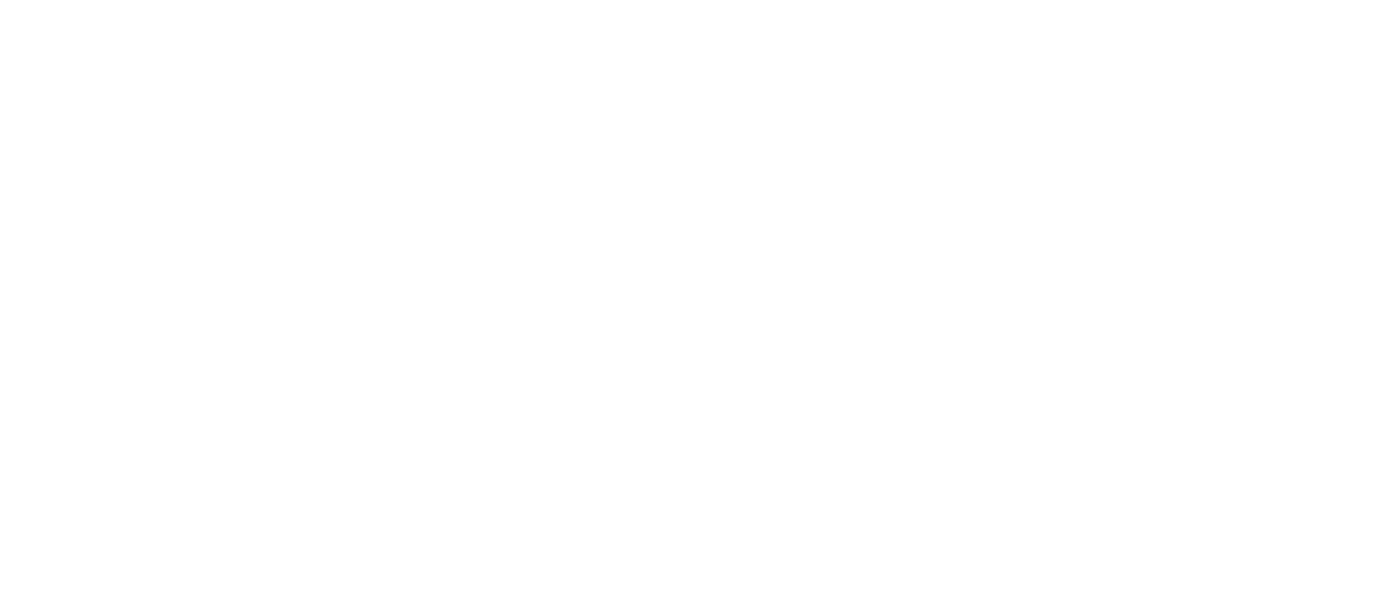
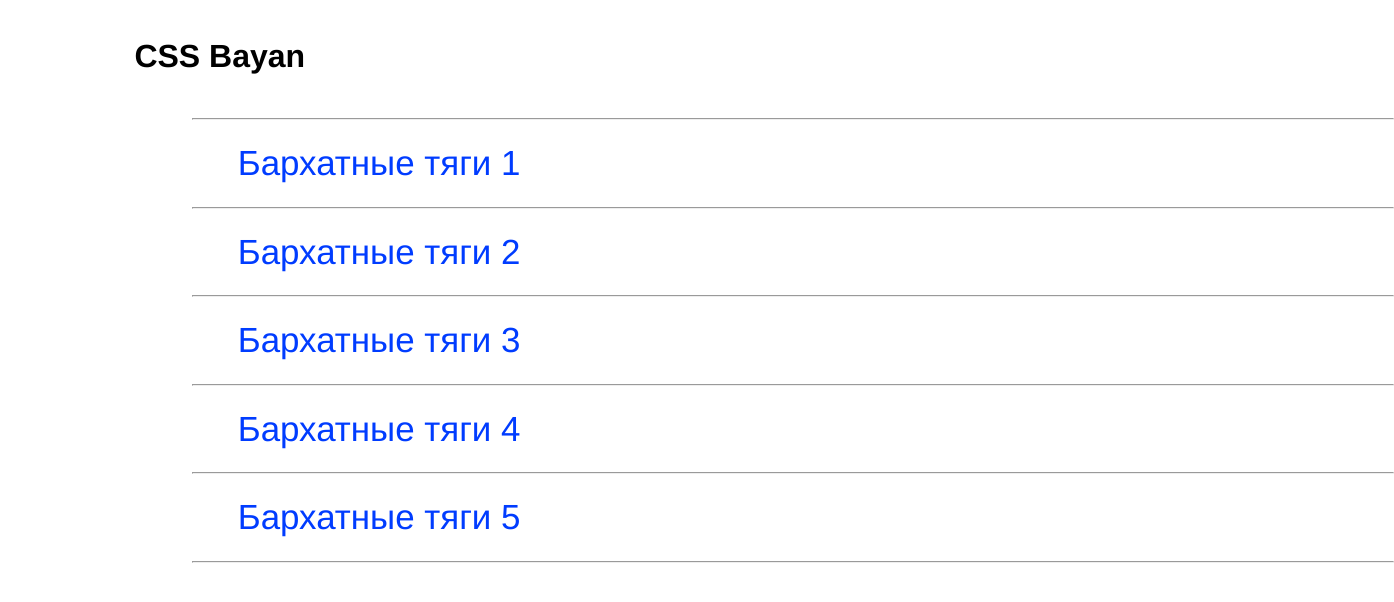
Before and after one commit to neyankk/cssBayan, a plain HTML site: page cssBayan/index.html in a window 1280 px wide. Shown: the whole page, 1394 px wide, since content can reach past the window. Drawn offline with Linux system fonts and the light colour scheme.

Commit message:
feat: add mem list and img (Sun, Mar 12, 2023 10:37:30 PM)

```diff
--- a/cssBayan/index.html
+++ b/cssBayan/index.html
@@ -5,8 +5,56 @@
     <meta http-equiv="X-UA-Compatible" content="IE=edge">
     <meta name="viewport" content="width=device-width, initial-scale=1.0">
     <title>cssBayan</title>
+    <link rel="stylesheet" href="style.css" type="text/css"/>
 </head>
 <body>
-
+    <header class="header">
+        <h1 class="head">CSS Bayan</h1>
+    </header>
+    <main class="main">
+        <ul class="mem_list">
+            <hr class="line">
+            <li class="head_mem">
+                <label class="head_mem" for="mem_1">Бархатные тяги 1</label>
+                <input class="mem-input" type="radio" name="mem" id="mem_1">
+                <div class="img">
+                    <img class="mem-img" src="./img/tyagi.jpg">
+                </div>
+            </li>
+            <hr class="line">
+            <li class="head_mem">
+                <label class="head_mem" for="mem_2">Бархатные тяги 2</label>
+                <input class="mem-input" type="radio" name="mem" id="mem_2">
+                <div class="img">
+                    <img class="mem-img" src="./img/tyagi2.jpg">
+                </div>
+            </li>
+            <hr class="line">
+            <li class="head_mem">
+                <label class="head_mem" for="mem_3">Бархатные тяги 3</label>
+                <input class="mem-input" type="radio" name="mem" id="mem_3">
+                <div class="img">
+                    <img class="mem-img" src="./img/tyagi3.jpg">
+                </div>
+            </li>
+            <hr class="line">
+            <li class="head_mem">
+                <label class="head_mem" for="mem_4">Бархатные тяги 4</label>
+                <input class="mem-input" type="radio" name="mem" id="mem_4">
+                <div class="img">
+                    <img class="mem-img" src="./img/tyagi4.jpg">
+                </div>
+            </li>
+            <hr class="line">
+            <li class="head_mem">
+                <label class="head_mem" for="mem_5">Бархатные тяги 5</label>
+                <input class="mem-input" type="radio" name="mem" id="mem_5">
+                <div class="img">
+                    <img class="mem-img" src="./img/tyagi5.jpg">
+                </div>
+            </li>
+            <hr class="line">
+        </ul>
+    </main>
 </body>
 </html>
--- a/cssBayan/style.css
+++ b/cssBayan/style.css
@@ -0,0 +1,76 @@
+body {
+    position: relative;
+    height: 980px;
+    background-color: #ffffff;
+}
+
+.header {
+    position: relative;
+    margin-top: -1em;
+    width: 100%;
+    height: 10%;
+    background: #ffffff;
+}
+
+.head {
+    position: absolute;
+    left: 10%;
+    top: 25%;
+    font-family:'Franklin Gothic Medium', 'Arial Narrow', Arial, sans-serif;
+}
+
+.main {
+    position: absolute;
+    max-width: 500px;
+    margin: 20px auto;
+    background: #ffffff;
+}
+
+.line {
+    margin-left: -4em;
+    width: 400%;
+    color: #989898;
+    height: 100%;
+}
+
+.mem_list {
+    margin-top: 0%;
+    list-style-type: none;
+    margin-left: 13em;
+    color: rgb(0, 60, 255);
+    cursor: pointer;
+    width: 60%;
+}
+
+.mem_list:hover {
+    color: rgb(0, 0, 0);
+}
+
+.head_mem {
+    margin-left: -3%;
+    margin-bottom: 2ex;
+    cursor: pointer;
+    font-size: 3ex;
+    margin-top: 2ex;
+    font-family: 'Franklin Gothic Medium', 'Arial Narrow', Arial, sans-serif;
+}
+
+.mem-input {
+    -webkit-appearance: none;
+    appearance: none;
+
+    position: absolute;
+}
+
+.mem-input:checked + .img {
+    display: block;
+}
+
+.img {
+    display: none;
+}
+
+.mem-img {
+    margin-left: -1em;
+    max-width: 30em;
+}
```
Also changed, not shown: cssBayan/img/tyagi.jpg (added), cssBayan/img/tyagi2.jpg (added), cssBayan/img/tyagi3.jpg (added), cssBayan/img/tyagi4.jpg (added), cssBayan/img/tyagi5.jpg (added).
